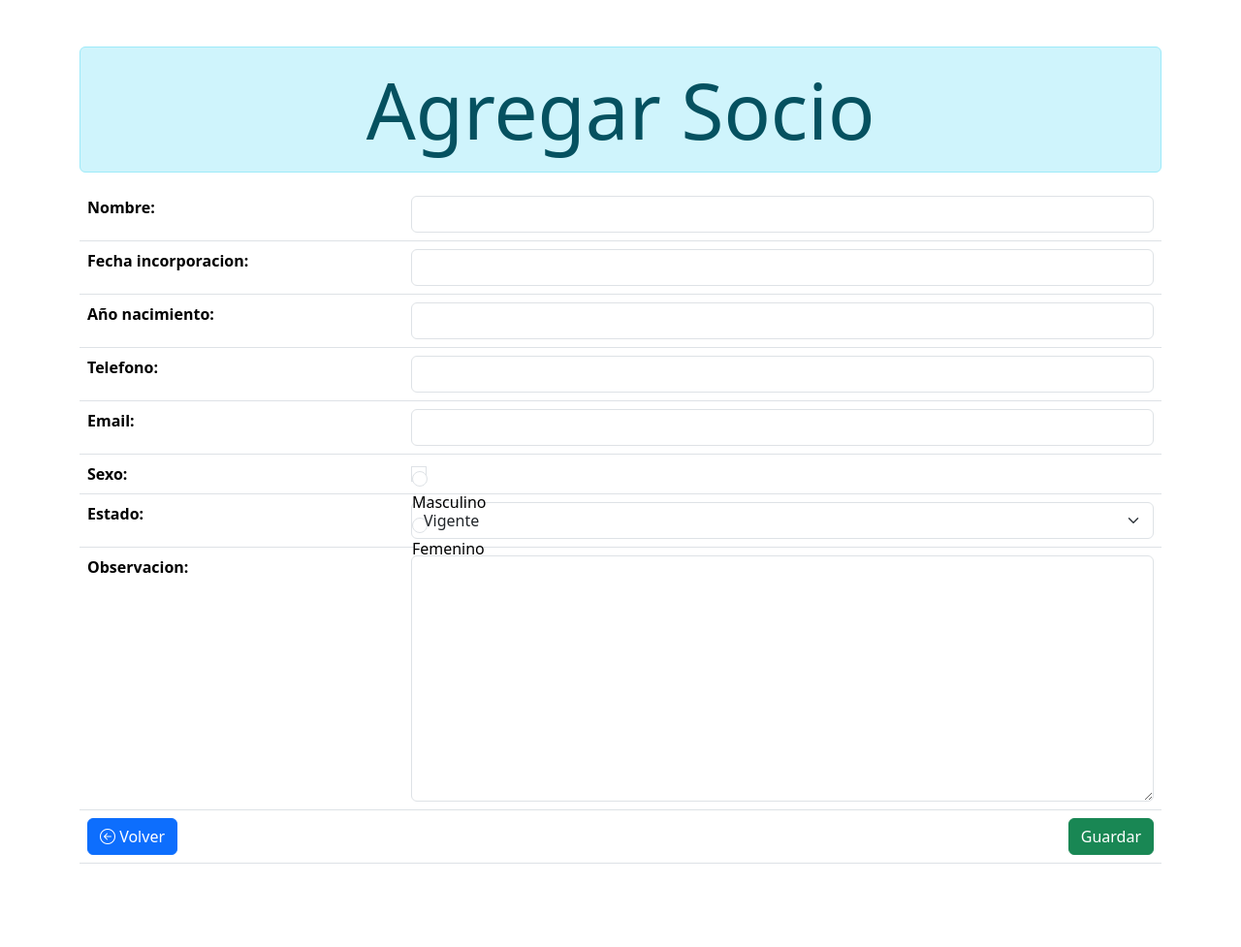
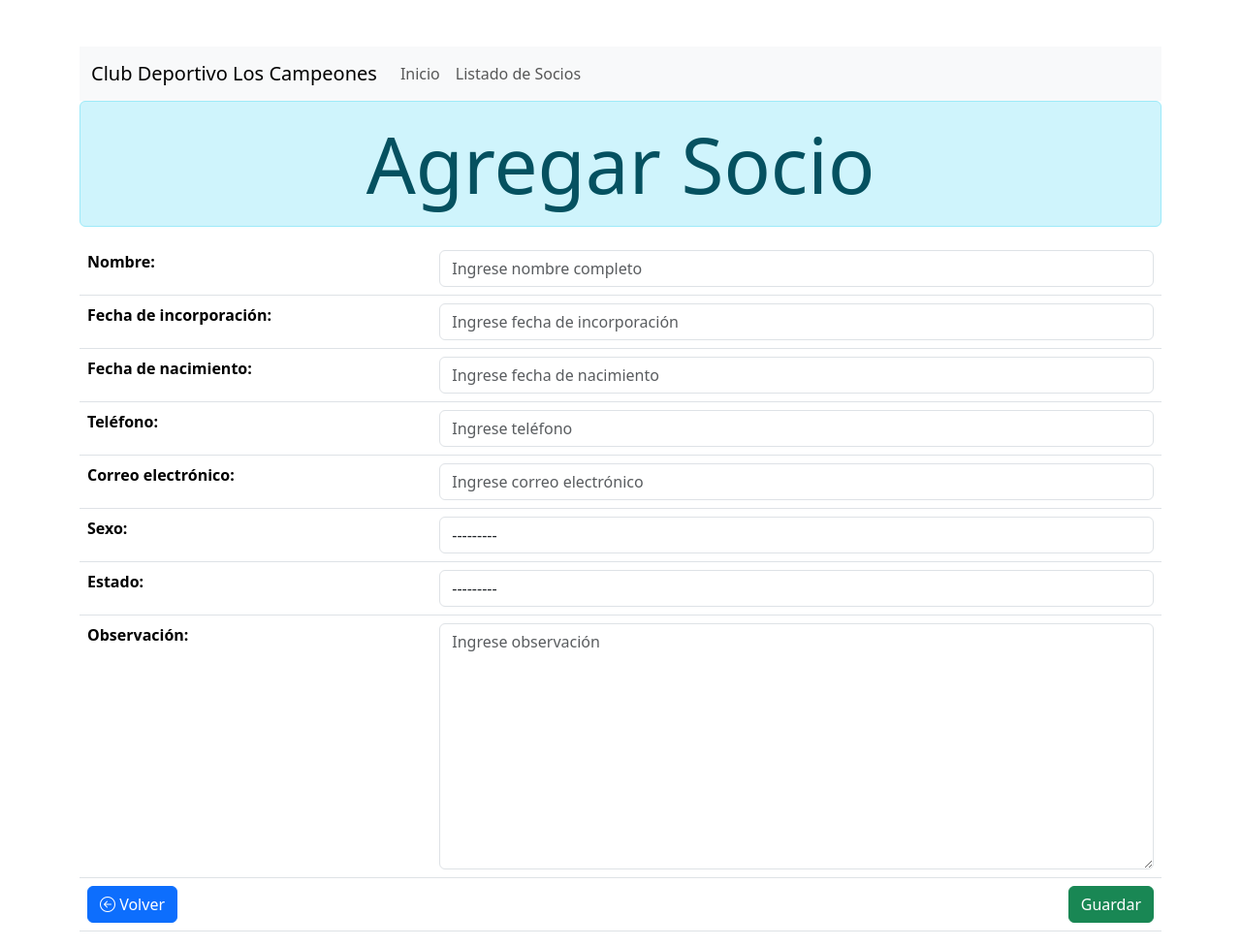
Before and after one commit to FelipeAE/Django_Evaluacion_2, a Django app: page /agregar/ in a window 1280 px wide. Shown: the whole page at 97% size. Before the commit the page ends 891 px from the top, so only its background shows below. Run offline with Django 4.2, Linux system fonts and the light colour scheme.

Commit message:
Segundo Avance

```diff
--- a/Django_Evaluacion_2/Socios_APP/forms.py
+++ b/Django_Evaluacion_2/Socios_APP/forms.py
@@ -1,45 +1,90 @@
 from django import forms
+from Socios_APP.models import Socio
 from django.core import validators
 
-class SocioForm(forms.Form):
-    ESTADOS = [
-        ('Vigente', 'Vigente'),
-        ('Suspendido', 'Suspendido'),
-        ('Retirado', 'Retirado')
-    ]
-
-    nombre = forms.CharField(
-        validators=[
-            validators.MinLengthValidator(5),
-            validators.MaxLengthValidator(80)
-        ]
-    )
-    fecha_incorporacion = forms.DateField()
-    año_nacimiento = forms.DateField()
-    telefono = forms.CharField(required=False, max_length=100)
-    email = forms.EmailField()
-    sexo = forms.ChoiceField(choices=(('M', 'Masculino'), ('F', 'Femenino')), widget=forms.RadioSelect)
-    estado = forms.ChoiceField(choices=ESTADOS, widget=forms.Select)
-    observacion = forms.CharField(required=False, widget=forms.Textarea)
-
-    def __init__(self, *args, **kwargs):
-        super(SocioForm, self).__init__(*args, **kwargs)
-        self.fields['nombre'].widget.attrs.update({'class': 'form-control'})
-        self.fields['fecha_incorporacion'].widget.attrs.update({'class': 'form-control'})
-        self.fields['año_nacimiento'].widget.attrs.update({'class': 'form-control'})
-        self.fields['telefono'].widget.attrs.update({'class': 'form-control'})
-        self.fields['email'].widget.attrs.update({'class': 'form-control'})
-        self.fields['sexo'].widget.attrs.update({'class': 'form-check-input'})
-        self.fields['estado'].widget.attrs.update({'class': 'form-select'})
-        self.fields['observacion'].widget.attrs.update({'class': 'form-control'})
-
-    # def clean(self):
-    #     cleaned_data = super().clean()
-    #     # Aquí puedes incluir cualquier validación personalizada que afecte a múltiples campos
-    #     return cleaned_data
-
-    def clean_email(self):
-        input_email = self.cleaned_data.get('email')
-        if input_email and '@' not in input_email:
-            raise forms.ValidationError('El email debe contener un @')
-        return input_email
+class SocioForm(forms.ModelForm):
+    class Meta:
+        model = Socio
+        fields = '__all__'
+        widgets = {
+            'nombre': forms.TextInput(
+                attrs={
+                    'class': 'form-control',
+                    'placeholder': 'Ingrese nombre completo'
+                }
+            ),
+            'fecha_incorporacion': forms.DateInput(
+                attrs={
+                    'class': 'form-control',
+                    'placeholder': 'Ingrese fecha de incorporación'
+                }
+            ),
+            'fecha_nacimiento': forms.DateInput(
+                attrs={
+                    'class': 'form-control',
+                    'placeholder': 'Ingrese fecha de nacimiento'
+                }
+            ),
+            'telefono': forms.TextInput(
+                attrs={
+                    'class': 'form-control',
+                    'placeholder': 'Ingrese teléfono'
+                }
+            ),
+            'correo_electronico': forms.EmailInput(
+                attrs={
+                    'class': 'form-control',
+                    'placeholder': 'Ingrese correo electrónico'
+                }
+            ),
+            'sexo': forms.Select(
+                attrs={
+                    'class': 'form-control',
+                    'placeholder': 'Ingrese sexo'
+                }
+            ),
+            'estado': forms.Select(
+                attrs={
+                    'class': 'form-control',
+                    'placeholder': 'Ingrese estado'
+                }
+            ),
+            'observacion': forms.Textarea(
+                attrs={
+                    'class': 'form-control',
+                    'placeholder': 'Ingrese observación'
+                }
+            ),
+        }
+        labels = {
+            'nombre': 'Nombre',
+            'fecha_incorporacion': 'Fecha de incorporación',
+            'fecha_nacimiento': 'Fecha de nacimiento',
+            'telefono': 'Teléfono',
+            'correo_electronico': 'Correo electrónico',
+            'sexo': 'Sexo',
+            'estado': 'Estado',
+            'observacion': 'Observación',
+        }
+        error_messages = {
+            'nombre': {
+                'required': 'El nombre es requerido'
+            },
+            'fecha_incorporacion': {
+                'required': 'La fecha de incorporación es requerida'
+            },
+            'fecha_nacimiento': {
+                'required': 'La fecha de nacimiento es requerida'
+            },
+            'telefono': {
+                'required': 'El teléfono es requerido'
+            },
+            'correo_electronico': {
+                'required': 'El correo electrónico es requerido'
+            },
+            'sexo': {
+                'required': 'El sexo es requerido'
+            },
+            "estado": {
+                "required": "El estado es requerido"
+            }}
--- a/Django_Evaluacion_2/Socios_APP/models.py
+++ b/Django_Evaluacion_2/Socios_APP/models.py
@@ -9,7 +9,7 @@ class Socio(models.Model):
 
     nombre = models.CharField(max_length=80)
     fecha_incorporacion = models.DateField()
-    año_nacimiento = models.DateField()
+    fecha_nacimiento = models.DateField()
     telefono = models.CharField(max_length=15)
     correo_electronico = models.EmailField()
     sexo = models.CharField(max_length=1, choices=(('M', 'Masculino'), ('F', 'Femenino')))
--- a/Django_Evaluacion_2/Socios_APP/views.py
+++ b/Django_Evaluacion_2/Socios_APP/views.py
@@ -1,6 +1,6 @@
 from django.shortcuts import render, redirect
-from .models import Socio
-from .forms import SocioForm
+from Socios_APP.models import Socio
+from Socios_APP.forms import SocioForm
 
 
 def index(request):
@@ -13,29 +13,40 @@ def index(request):
 
 def lista_socios(request):
     socios = Socio.objects.all()
-    return render(request, 'lista_socios.html', {'socios': socios})
+    data = {
+        'socio': socios
+    }
+    return render(request, 'lista_socios.html', data)
 
 def agregar_socio(request):
+    form = SocioForm()
+
     if request.method == "POST":
         form = SocioForm(request.POST)
         if form.is_valid():
             form.save()
-            return redirect('lista_socios')
-    else:
-        form = SocioForm()
-    return render(request, 'agregar_socio.html', {'form': form})
+            return redirect('/listar')
+
+    data = {
+        'form': form
+    }
+    return render(request, 'agregar_socio.html', data)
 
 def editar_socio(request, pk):
     socio = Socio.objects.get(id=pk)
+    form = SocioForm(instance=socio)
     if request.method == "POST":
         form = SocioForm(request.POST, instance=socio)
         if form.is_valid():
             form.save()
-            return redirect('lista_socios')
-    else:
-        form = SocioForm(instance=socio)
-    return render(request, 'editar_socio.html', {'form': form})
+            return redirect('/listar')
+
+    data = {
+        'form': form
+    }
+    return render(request, 'editar_socio.html', data)
 
 def eliminar_socio(request, pk):
-    Socio.objects.get(id=pk).delete()
-    return redirect('lista_socios')
+    socio = Socio.objects.get(id=pk)
+    socio.delete()
+    return redirect('/listar')
--- a/Django_Evaluacion_2/template/agregar_socio.html
+++ b/Django_Evaluacion_2/template/agregar_socio.html
@@ -9,7 +9,7 @@
 
         <tr>
             <td colspan="2">
-                <a href="/lista_socios" class="btn btn-primary"><i class="bi bi-arrow-left-circle"></i> Volver</a>
+                <a href="/listar" class="btn btn-primary"><i class="bi bi-arrow-left-circle"></i> Volver</a>
                 <input type="submit" class="btn btn-success float-end" value="Guardar">
             </td>
         </tr>
--- a/Django_Evaluacion_2/template/base.html
+++ b/Django_Evaluacion_2/template/base.html
@@ -3,11 +3,33 @@
 <head>
     <meta charset="UTF-8">
     <meta name="viewport" content="width=device-width, initial-scale=1.0">
+    <title>Club Deportivo Los Campeones</title>
     <link href="https://cdn.jsdelivr.net/npm/bootstrap@5.3.2/dist/css/bootstrap.min.css" rel="stylesheet" integrity="sha384-T3c6CoIi6uLrA9TneNEoa7RxnatzjcDSCmG1MXxSR1GAsXEV/Dwwykc2MPK8M2HN" crossorigin="anonymous">
     <link rel="stylesheet" href="https://cdn.jsdelivr.net/npm/bootstrap-icons@1.11.1/font/bootstrap-icons.css">
-    <title>Registro de Socios</title>
 </head>
 <body class="container mt-5">
+    <nav class="navbar navbar-expand-lg navbar-light bg-light">
+        <div class="container-fluid">
+            <a class="navbar-brand" href="/">Club Deportivo Los Campeones</a>
+            <button class="navbar-toggler" type="button" data-bs-toggle="collapse" data-bs-target="#navbarNav" aria-controls="navbarNav" aria-expanded="false" aria-label="Toggle navigation">
+                <span class="navbar-toggler-icon"></span>
+            </button>
+            <div class="collapse navbar-collapse" id="navbarNav">
+                <ul class="navbar-nav">
+                    <li class="nav-item">
+                        <a class="nav-link" href="/">Inicio</a>
+                    </li>
+                    <!-- <li class="nav-item">
+                        <a class="nav-link" href="/agregar">Agregar Socio</a>
+                    </li> -->
+                    <li class="nav-item">
+                        <a class="nav-link" href="/listar">Listado de Socios</a>
+                    </li>
+                </ul>
+            </div>
+        </div>
+    </nav>
+
     <div>
         {% block content %}
         {% endblock %}
--- a/Django_Evaluacion_2/template/editar_socio.html
+++ b/Django_Evaluacion_2/template/editar_socio.html
@@ -9,8 +9,8 @@
 
         <tr>
             <td colspan="2">
-                <a href="/lista_socios" class="btn btn-primary btn-sm"><i class="bi bi-arrow-left-circle"></i>Volver</a>
-                <input type="submit" class="btn btn-succes float-end" value="Actualizar">
+                <a href="/listar" class="btn btn-primary"><i class="bi bi-arrow-left-circle"></i> Volver</a>
+                <input type="submit" class="btn btn-success float-end" value="Actualizar">
             </td>
         </tr>
     </table>
--- a/Django_Evaluacion_2/template/index.html
+++ b/Django_Evaluacion_2/template/index.html
@@ -12,5 +12,6 @@
       <p class="card-text"><strong>Sección:</strong> {{seccion}}</p>
     </div>
   </div>
-    <a href="/listar" class="btn btn-primary">Socios</a>
+  <!-- <div class="container mt-5"><a href="/listar" class="btn btn-primary">Socios</a></div> -->
+
 {% endblock %}
```
Also changed, not shown: Django_Evaluacion_2/template/lista_socios.html (+13 -13 lines).
